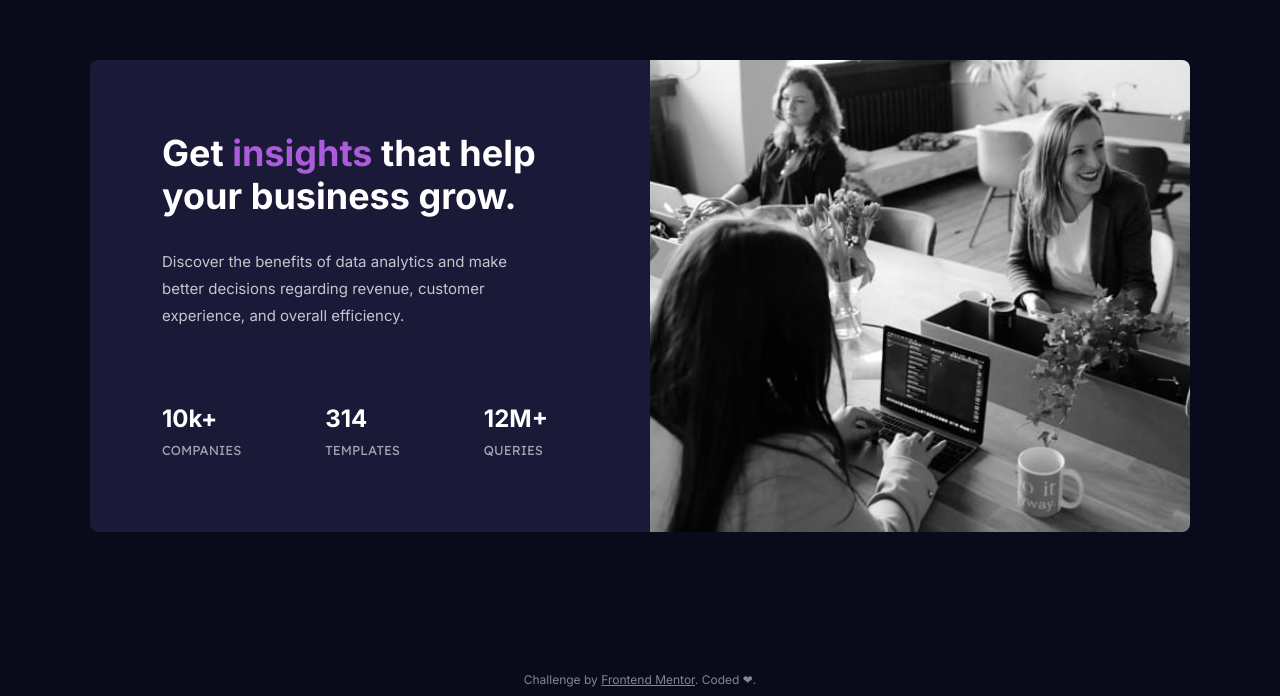
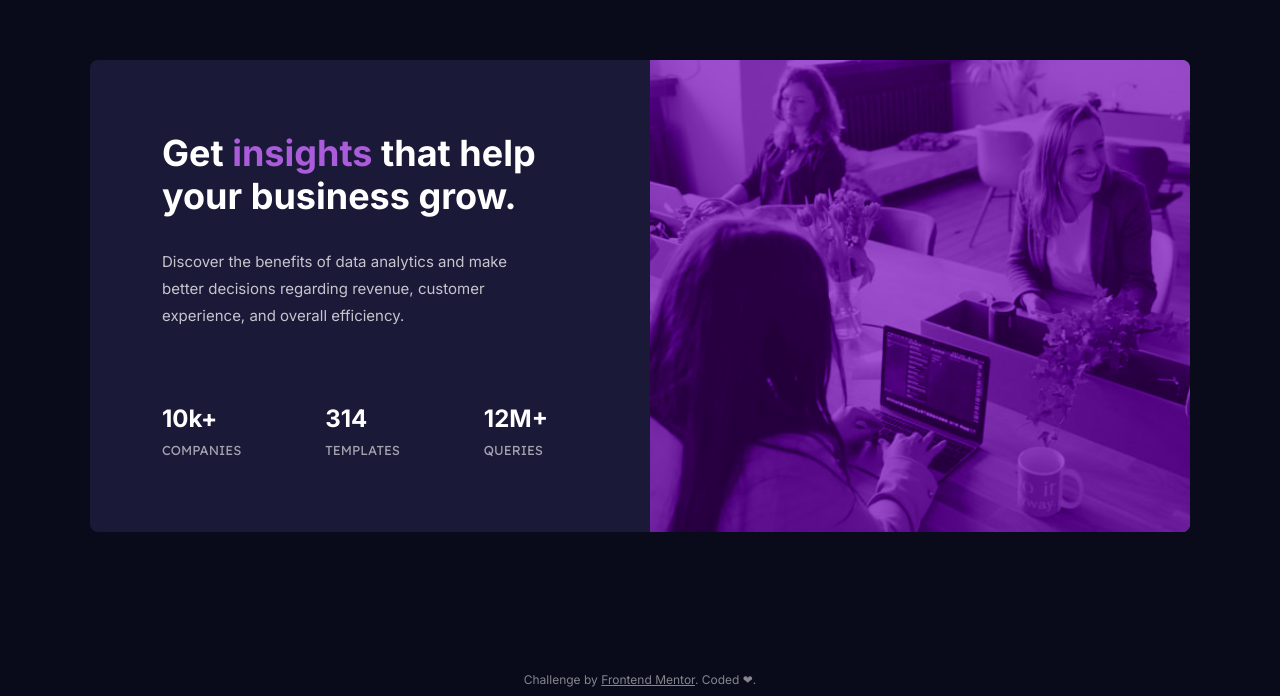
Before and after one commit to xphstos/stats-preview-card-component, a website built with Parcel: page src/index.html in a window 1280 px wide. Shown: the part 104-800 px from the top of the page. Built offline with nearby package versions, Linux system fonts and the light colour scheme.

Commit message:
image colored

```diff
--- a/src/scss/_project-styles.scss
+++ b/src/scss/_project-styles.scss
@@ -109,6 +109,15 @@ figure {
 		padding-top: calc((446 / 540) * 100%);
 	}
 
+	&:after {
+		content: "";
+		position: absolute;
+		inset: 0;
+		background-color: var(--accent);
+		mix-blend-mode: color;
+		z-index: 1;
+	}
+
 	@media screen and (max-width: 1148px) {
 		order: -1;
 		margin: 0;
@@ -132,4 +141,5 @@ img {
 	height: 100%;
 	object-fit: cover;
 	object-position: center;
+	opacity: 0.4;
 }
```
Also changed, not shown: 2 other files.
